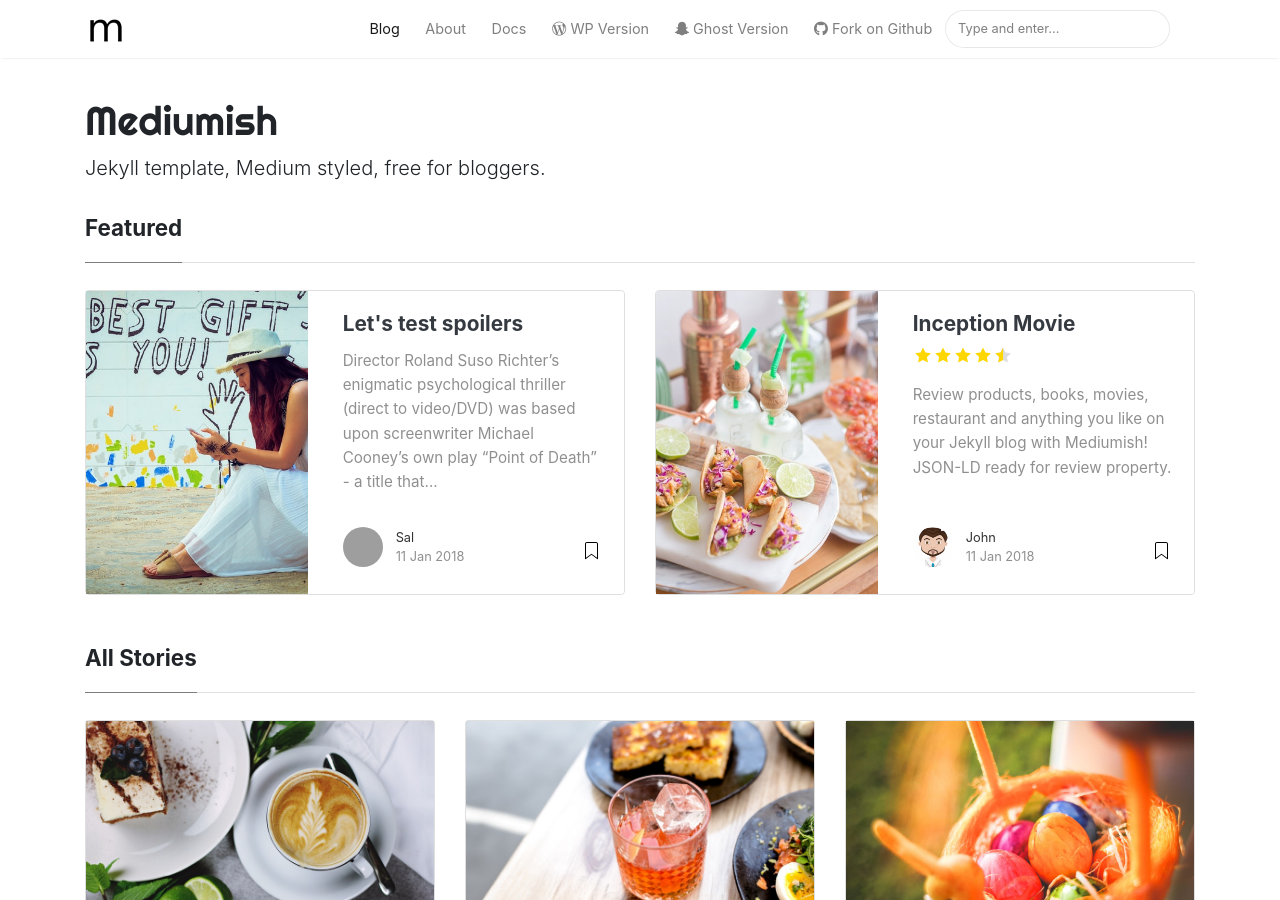
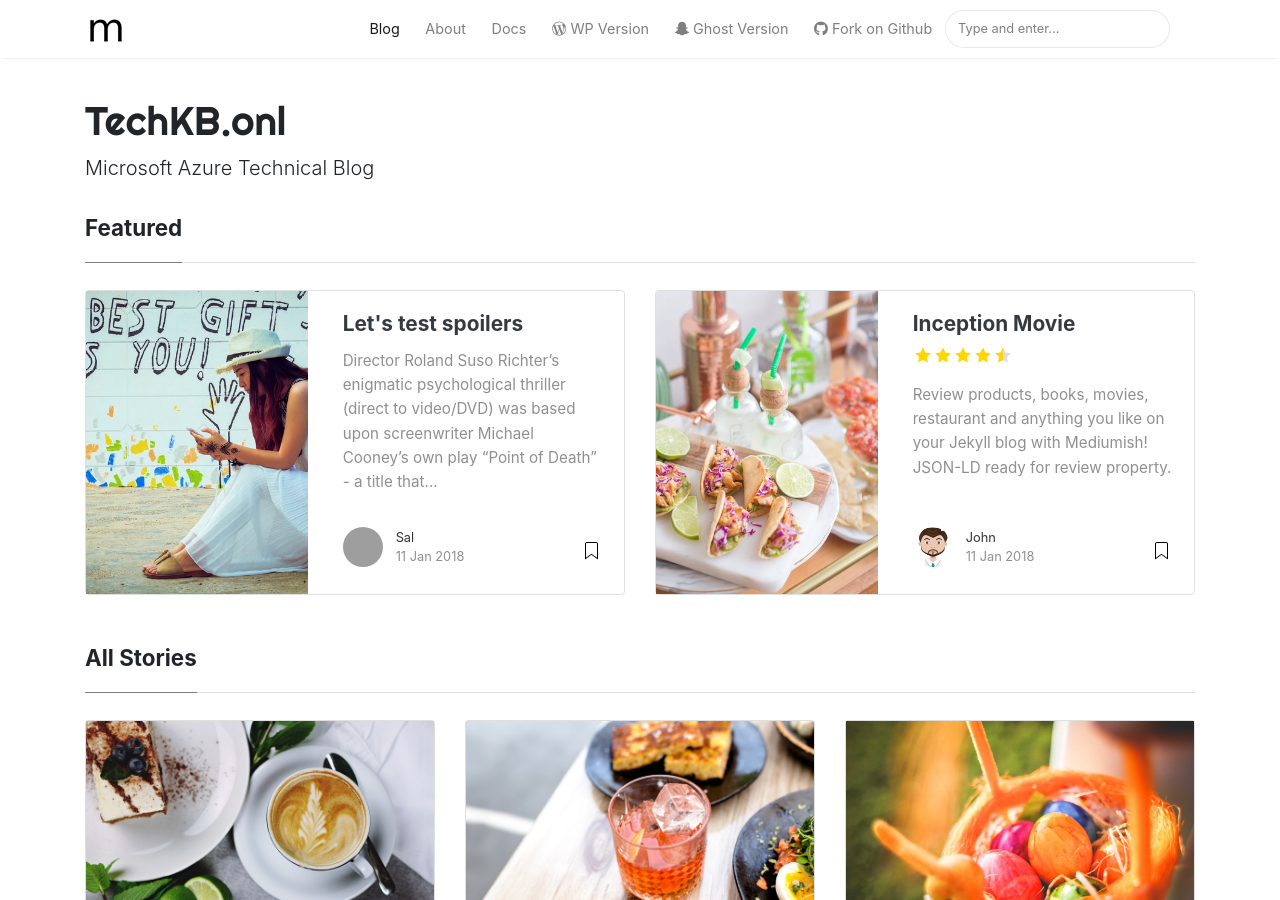
Before and after one commit to mcoutanche/github.io, a Jekyll site: the page built from index.html, in a window 1280 px wide and 900 px high. Built offline with Jekyll 4.4.1, drawn with Linux system fonts in a browser that asks for light colours; nearby versions of some CDN libraries; the list of posts is cut into pages by our own code; some of the changed text lies outside the part shown; grey boxes are pictures that could not be loaded.

Commit message:
Update config file

```diff
--- a/_config.yml
+++ b/_config.yml
@@ -1,7 +1,7 @@
 # Site
-name: "Mediumish"
-title: "Mediumish"
-description: "Jekyll template, Medium styled, free for bloggers."
+name: "TechKB.onl"
+title: "TechKB"
+description: "Microsoft Azure Technical Blog"
 logo: 'assets/images/logo.png'
 favicon: 'assets/images/logo.png'
 baseurl: /blog.techkb.onl
```
